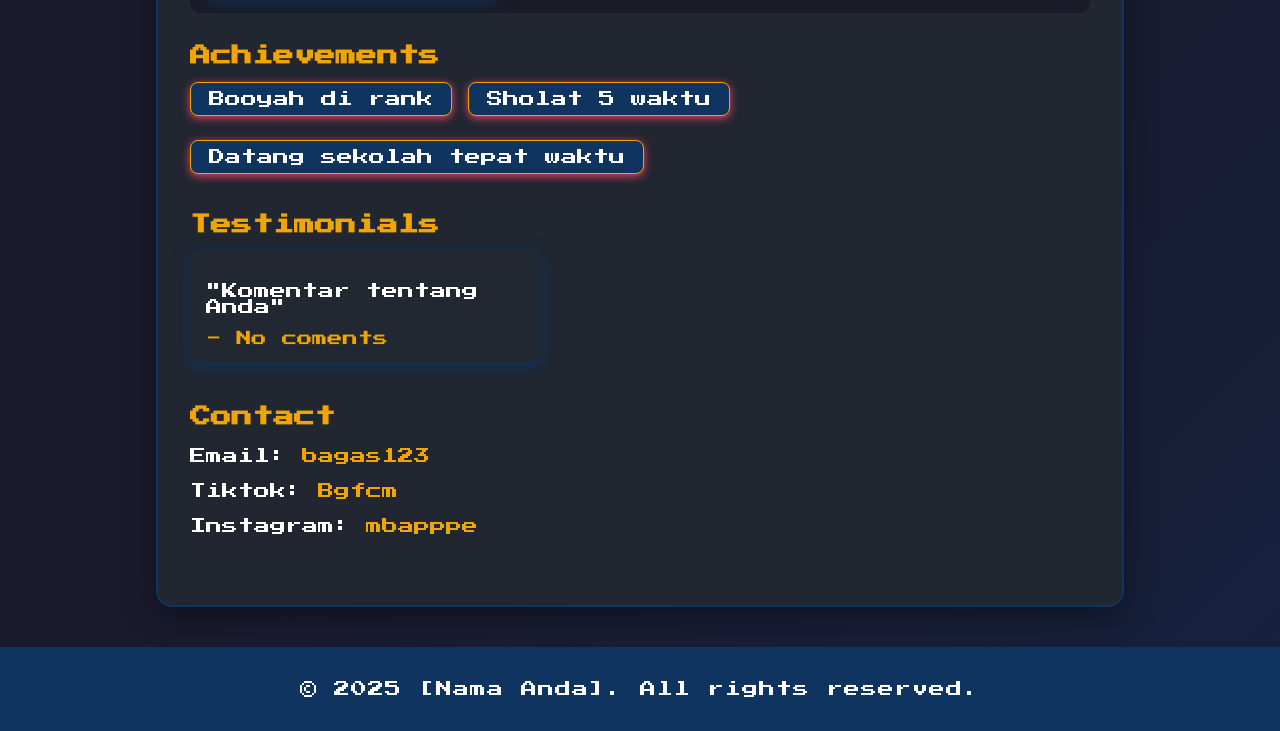
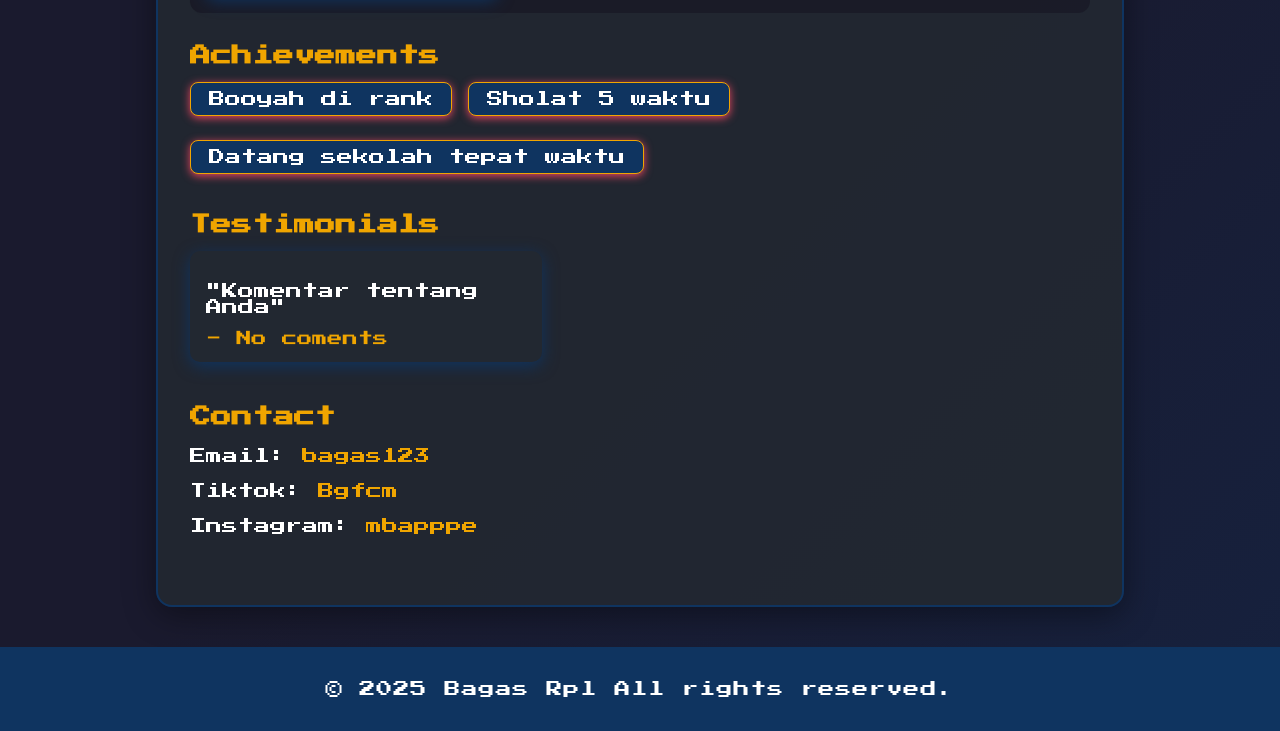
Before and after one commit to bgazz442/Login-page-Bagas, a plain HTML site: page index.html in a window 1280 px wide. Shown: the part 1025-1756 px from the top of the page. Drawn offline with Linux system fonts and the light colour scheme.

Commit message:
Update index.html

```diff
--- a/index.html
+++ b/index.html
@@ -87,7 +87,7 @@
         </section>
     </div>
     <footer>
-        <p>&copy; 2025 [Nama Anda]. All rights reserved.</p>
+        <p>&copy; 2025 Bagas Rpl All rights reserved.</p>
     </footer>
     <button id="scrollTopBtn" title="Go to top">&#9650;</button>
     <script src="script.js"></script>
```
